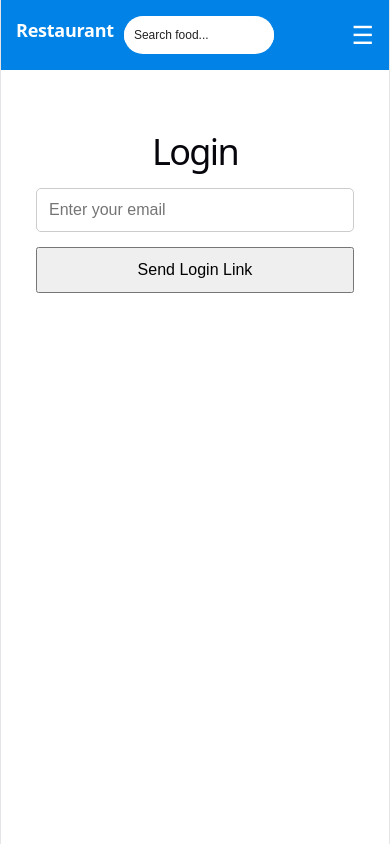
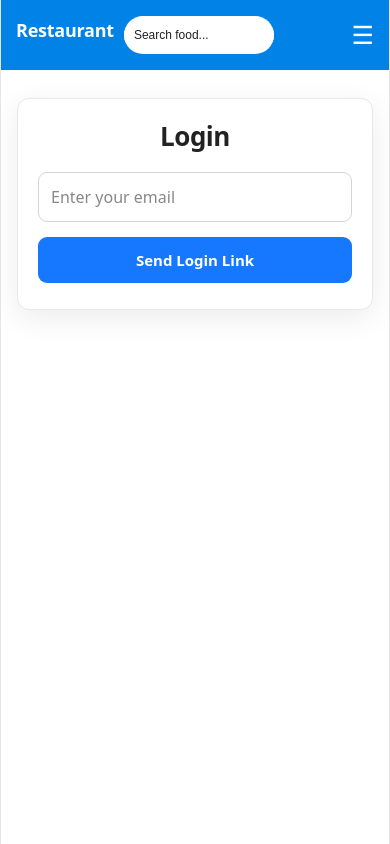
Before and after one commit to girish200097/restaurant-management-system, a React (Vite) app in the folder frontend/: page / in a window 390 px wide. Built offline with nearby package versions, Linux system fonts and the light colour scheme; no server answers.

Commit message:
style: improve responsive login page UI

```diff
--- a/frontend/src/pages/user/Login.css
+++ b/frontend/src/pages/user/Login.css
@@ -1,46 +1,146 @@
 .login-container {
-  max-width: 400px;
-  margin: 50px auto;
-  padding: 30px;
+  width: 100%;
+  max-width: 420px;
+  box-sizing: border-box;
+  margin: 60px auto;
+  padding: 36px 30px;
+  background: #ffffff;
+  border: 1px solid #e8e8e8;
+  border-radius: 16px;
+  box-shadow: 0 8px 30px rgba(0, 0, 0, 0.08);
   text-align: center;
 }
 
 .login-container h1 {
-  margin-bottom: 25px;
+  margin: 0 0 10px;
+  color: #222;
+  font-size: 30px;
+  font-weight: 700;
+  letter-spacing: -0.5px;
 }
 
 .login-form {
   display: flex;
   flex-direction: column;
-  gap: 15px;
+  gap: 18px;
+  margin-top: 28px;
 }
 
 .login-form input {
-  padding: 12px;
+  width: 100%;
+  min-width: 0;
+  box-sizing: border-box;
+  padding: 14px 15px;
   font-size: 16px;
-  border: 1px solid #ccc;
-  border-radius: 5px;
+  font-family: inherit;
+  color: #222;
+  background: #fff;
+  border: 1px solid #d5d5d5;
+  border-radius: 9px;
+  outline: none;
+  transition: border-color 0.2s, box-shadow 0.2s;
+}
+
+.login-form input::placeholder {
+  color: #888;
+}
+
+.login-form input:focus {
+  border-color: #1677ff;
+  box-shadow: 0 0 0 3px rgba(22, 119, 255, 0.12);
 }
 
 .login-form button {
+  width: 100%;
+  min-height: 48px;
+  padding: 13px 16px;
+  border: none;
+  border-radius: 9px;
+  background: #1677ff;
+  color: #fff;
+  font-size: 16px;
+  font-weight: 600;
+  font-family: inherit;
+  cursor: pointer;
+  transition: background 0.2s, transform 0.2s;
+}
+
+.login-form button:hover:not(:disabled) {
+  background: #095dcc;
+  transform: translateY(-1px);
+}
+
+.login-form button:disabled {
+  cursor: not-allowed;
+  opacity: 0.65;
+}
+
+.login-message,
+.login-error {
+  margin: 0;
   padding: 12px;
-  font-size: 16px;
-  cursor: pointer;
+  border-radius: 8px;
+  font-size: 14px;
+  line-height: 1.5;
+  overflow-wrap: anywhere;
 }
 
 .login-message {
-  margin-top: 20px;
+  color: #176b38;
+  background: #eaf8ef;
 }
 
 .login-error {
-  margin-top: 20px;
-  color: red;
+  color: #c62828;
+  background: #fff0f0;
 }
 
+/* Tablets */
 @media (max-width: 768px) {
   .login-container {
-    width: auto;
-    margin: 30px 15px;
-    padding: 20px;
+    max-width: 440px;
+    margin: 40px auto;
+    padding: 30px 24px;
+  }
+
+  .login-container h1 {
+    font-size: 28px;
   }
 }
+
+/* Mobile phones */
+@media (max-width: 480px) {
+  .login-container {
+    width: calc(100% - 32px);
+    margin: 28px auto;
+    padding: 26px 20px;
+    border-radius: 12px;
+  }
+
+  .login-container h1 {
+    font-size: 26px;
+  }
+
+  .login-form {
+    gap: 15px;
+    margin-top: 24px;
+  }
+
+  .login-form input {
+    padding: 13px 12px;
+    font-size: 16px;
+  }
+
+  .login-form button {
+    min-height: 46px;
+    font-size: 15px;
+  }
+}
+
+/* Small phones */
+@media (max-width: 360px) {
+  .login-container {
+    width: calc(100% - 24px);
+    padding: 22px 16px;
+  }
+}
```
